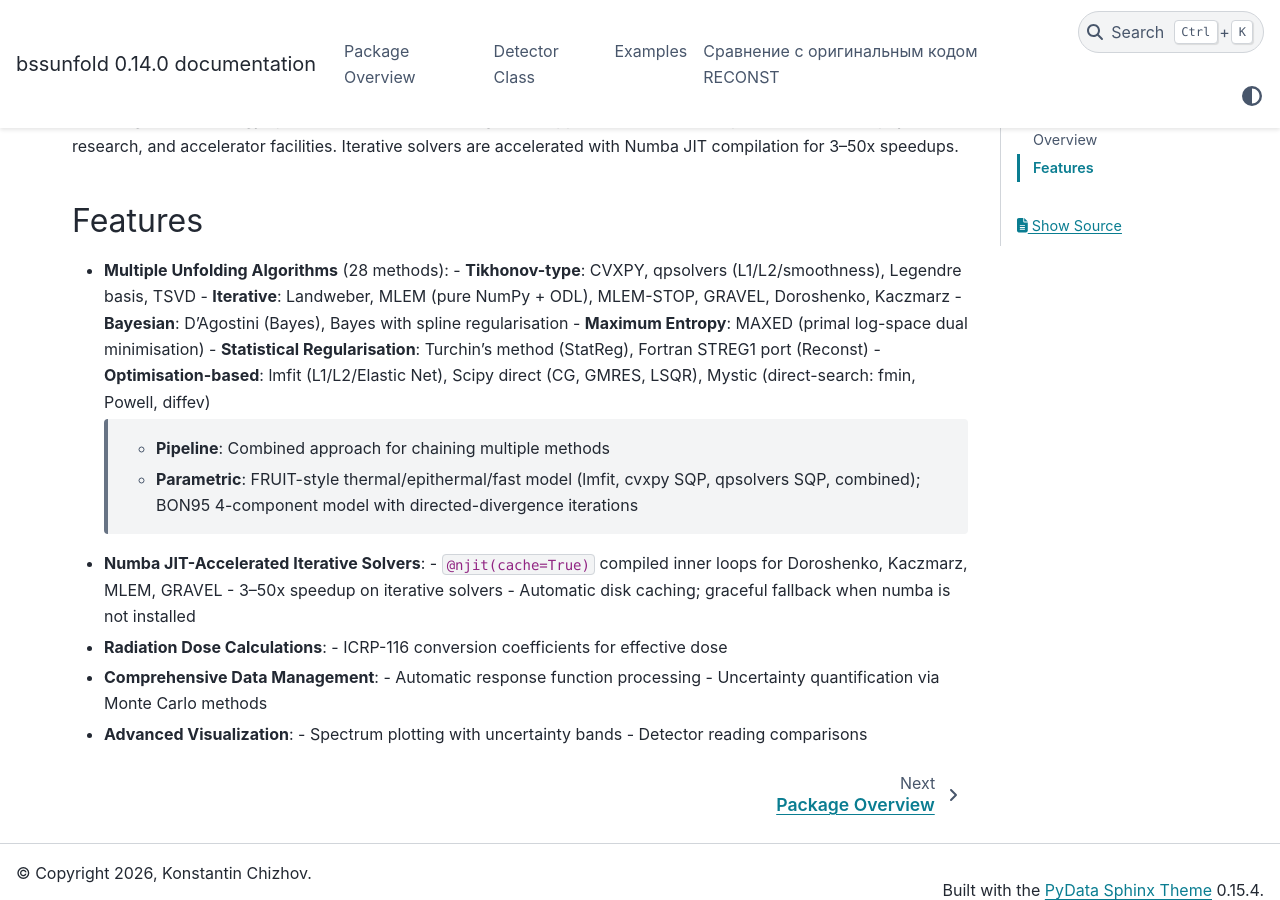
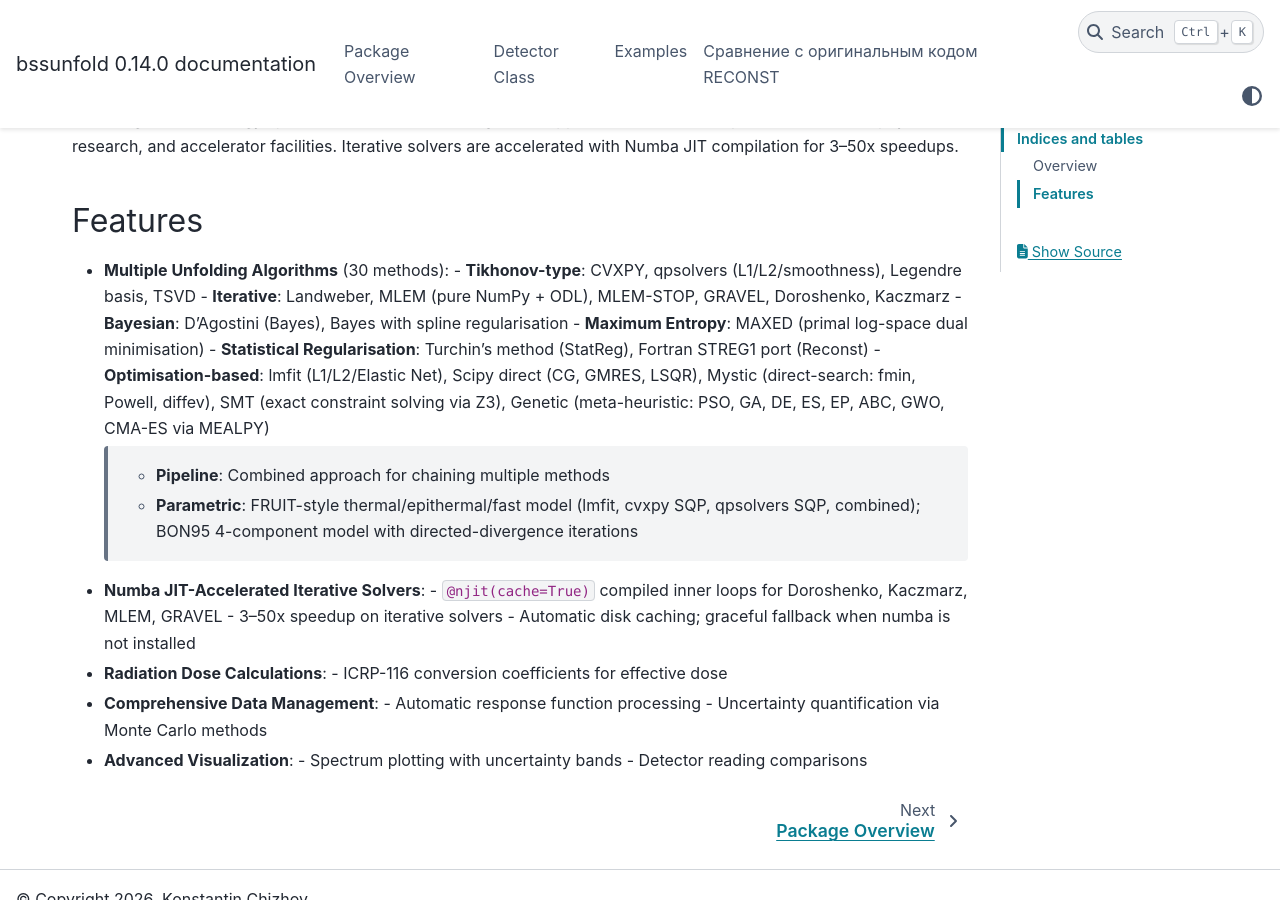
Before and after one commit to Radiationsafety/bssunfold, a Sphinx documentation site: the page built from docs/index.rst, in a window 1280 px wide and 900 px high, scrolled down 1604 px. Built offline with Sphinx 7.4.7 and the PyData theme 0.15.4, drawn with Linux system fonts in a browser that asks for light colours.

Commit message:
document genetic unfolding method

```diff
--- a/docs/index.rst
+++ b/docs/index.rst
@@ -27,13 +27,13 @@
 Features
 --------
 
-- **Multiple Unfolding Algorithms** (28 methods):
+- **Multiple Unfolding Algorithms** (30 methods):
   - **Tikhonov-type**: CVXPY, qpsolvers (L1/L2/smoothness), Legendre basis, TSVD
   - **Iterative**: Landweber, MLEM (pure NumPy + ODL), MLEM-STOP, GRAVEL, Doroshenko, Kaczmarz
   - **Bayesian**: D'Agostini (Bayes), Bayes with spline regularisation
   - **Maximum Entropy**: MAXED (primal log-space dual minimisation)
   - **Statistical Regularisation**: Turchin's method (StatReg), Fortran STREG1 port (Reconst)
-  - **Optimisation-based**: lmfit (L1/L2/Elastic Net), Scipy direct (CG, GMRES, LSQR), Mystic (direct-search: fmin, Powell, diffev)
+  - **Optimisation-based**: lmfit (L1/L2/Elastic Net), Scipy direct (CG, GMRES, LSQR), Mystic (direct-search: fmin, Powell, diffev), SMT (exact constraint solving via Z3), Genetic (meta-heuristic: PSO, GA, DE, ES, EP, ABC, GWO, CMA-ES via MEALPY)
    - **Pipeline**: Combined approach for chaining multiple methods
    - **Parametric**: FRUIT-style thermal/epithermal/fast model (lmfit, cvxpy SQP, qpsolvers SQP, combined); BON95 4-component model with directed-divergence iterations
 
```
Also changed, not shown: CHANGELOG.md (+14 -0 lines), README.md (+8 -2 lines), docs/detector.rst (+8 -0 lines).
